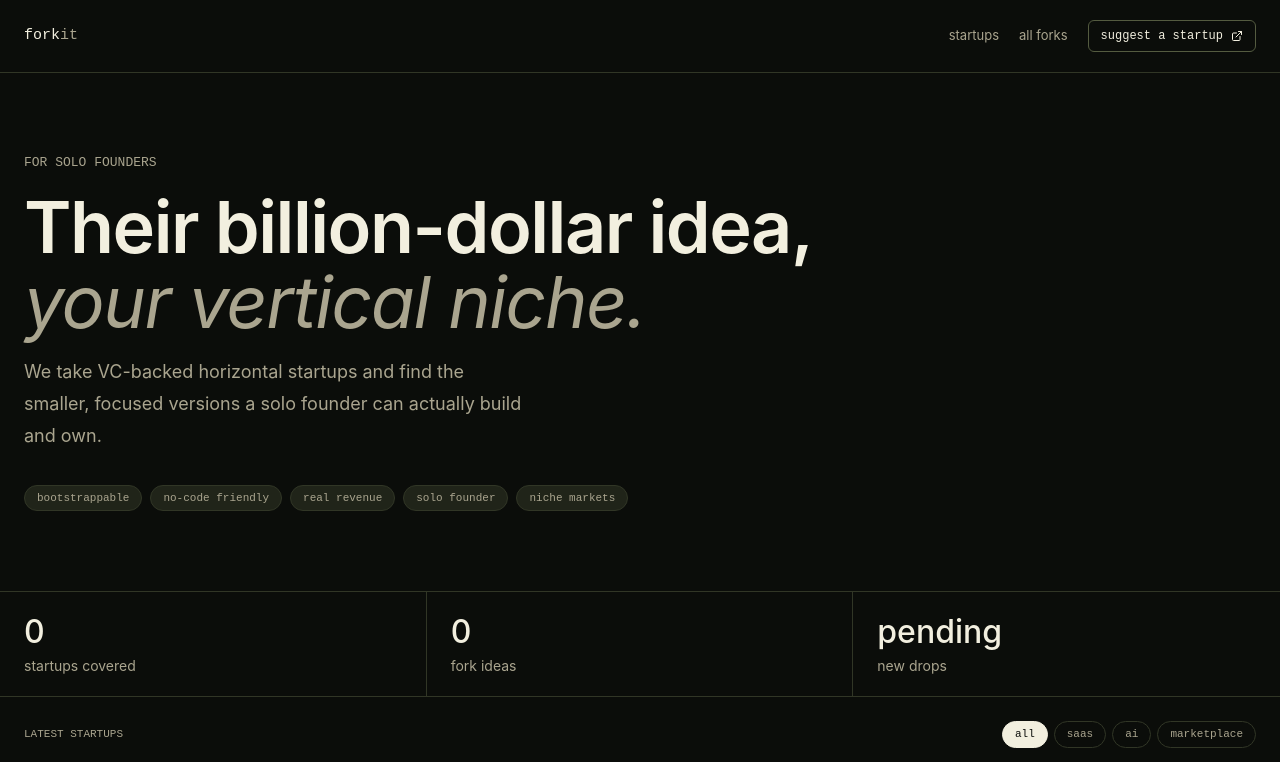
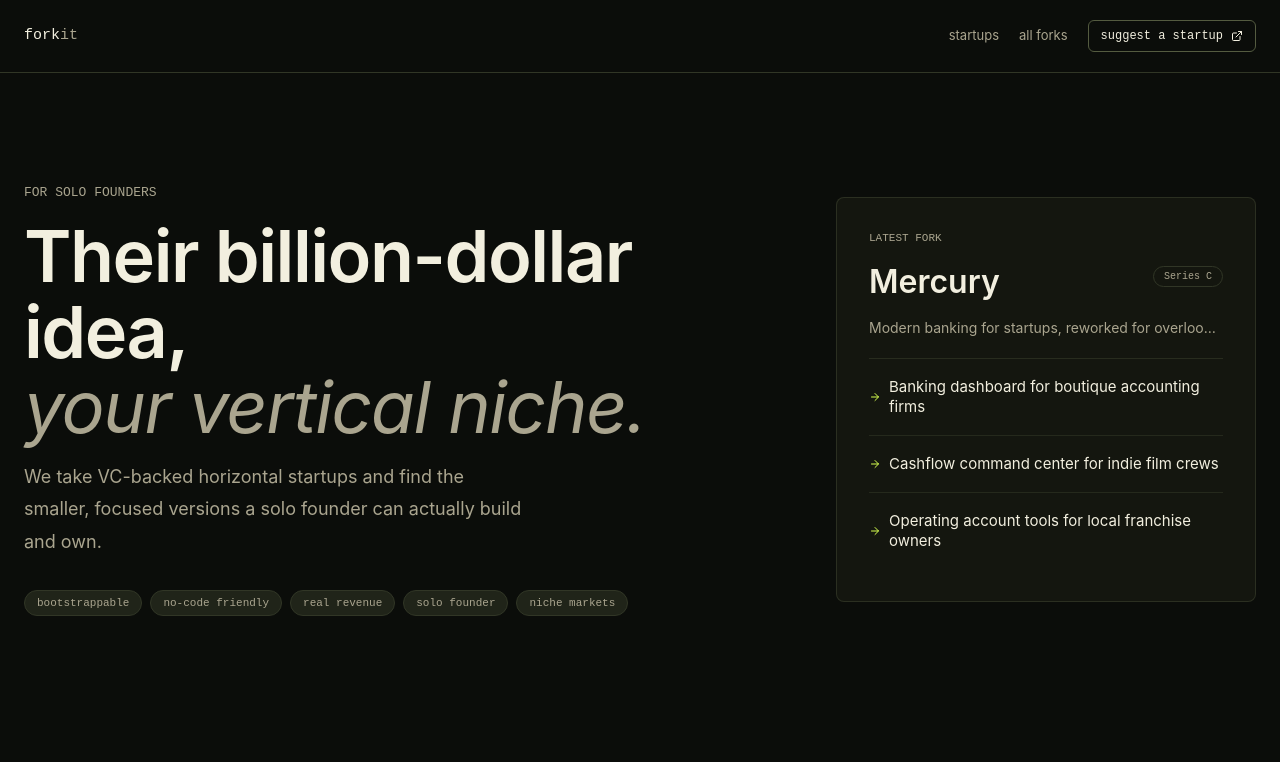
Before and after one commit to Zabau11/forkit, a Next.js app: page / in a window 1280 px wide. Shown: the top 762 px of the page. Built offline with nearby package versions, Linux system fonts and the light colour scheme; no server answers; the database is empty.

Commit message:
added latest fork card on the first viewport and made it responsive for smaller screens

```diff
--- a/src/app/page.tsx
+++ b/src/app/page.tsx
@@ -1,10 +1,11 @@
 import Link from "next/link";
-import { ExternalLink } from "lucide-react";
+import { ArrowRight, ExternalLink } from "lucide-react";
 
 import { StartupCard } from "@/components/startup-card";
 import { SubmitStartupForm } from "@/components/submit-startup-form";
 import { Badge } from "@/components/ui/badge";
 import { buttonVariants } from "@/components/ui/button";
+import { Card, CardContent, CardHeader, CardTitle } from "@/components/ui/card";
 import {
   categoryFilters,
   getLandingPageData,
@@ -28,6 +29,18 @@ const heroTags = [
   "niche markets",
 ];
 
+const latestFork = {
+  startupName: "Mercury",
+  slug: "mercury",
+  fundingRound: "Series C",
+  description: "Modern banking for startups, reworked for overlooked niches.",
+  forkIdeas: [
+    "Banking dashboard for boutique accounting firms",
+    "Cashflow command center for indie film crews",
+    "Operating account tools for local franchise owners",
+  ],
+};
+
 export default async function Home({ searchParams }: HomeProps) {
   const params = await searchParams;
   const activeCategory = normalizeCategory(params.category);
@@ -49,8 +62,8 @@ export default async function Home({ searchParams }: HomeProps) {
   ];
 
   return (
-    <main className="min-h-screen bg-background text-foreground">
-      <nav className="flex items-center justify-between border-b border-border px-6 py-5">
+    <main className="relative min-h-screen bg-background text-foreground">
+      <nav className="absolute inset-x-0 top-0 z-10 flex items-center justify-between border-b border-border px-6 py-5">
         <Link href="/" className="font-mono text-[15px] font-medium">
           fork<span className="text-muted-foreground">it</span>
         </Link>
@@ -80,7 +93,9 @@ export default async function Home({ searchParams }: HomeProps) {
         </div>
       </nav>
 
-      <section className="border-b border-border px-6 py-20">
+      <section className="flex h-screen flex-col justify-center border-b border-border px-6">
+        <div className="grid w-full items-center gap-12 md:grid-cols-[minmax(0,1fr)_420px]">
+          <div>
             <div className="font-mono text-[13px] uppercase text-muted-foreground">
               for solo founders
             </div>
@@ -92,8 +107,8 @@ export default async function Home({ searchParams }: HomeProps) {
               </em>
             </h1>
             <p className="mt-4 max-w-[500px] text-lg leading-[1.8] text-muted-foreground">
-          We take VC-backed horizontal startups and find the smaller, focused
-          versions a solo founder can actually build and own.
+              We take VC-backed horizontal startups and find the smaller,
+              focused versions a solo founder can actually build and own.
             </p>
             <div className="mt-8 flex flex-wrap gap-2">
               {heroTags.map((tag) => (
@@ -105,6 +120,54 @@ export default async function Home({ searchParams }: HomeProps) {
                   {tag}
                 </Badge>
               ))}
+            </div>
+          </div>
+
+          <Link
+            href={`/startups/${latestFork.slug}`}
+            aria-label={`View ${latestFork.startupName} detail page`}
+            className="group hidden w-[420px] self-center rounded-lg outline-none focus-visible:ring-[3px] focus-visible:ring-ring/50 md:block"
+          >
+            <Card className="min-h-[380px] w-[420px] gap-0 rounded-lg border-border/80 bg-card p-8 shadow-none transition-colors group-hover:cursor-pointer group-hover:bg-secondary/80">
+              <CardHeader className="gap-5 p-0">
+                <div className="font-mono text-[11px] uppercase text-muted-foreground">
+                  latest fork
+                </div>
+                <div className="flex items-start justify-between gap-4">
+                  <CardTitle className="text-[32px] font-semibold leading-none">
+                    {latestFork.startupName}
+                  </CardTitle>
+                  <Badge
+                    variant="outline"
+                    className="rounded-full px-2.5 py-0.5 font-mono text-[10px] font-normal text-muted-foreground"
+                  >
+                    {latestFork.fundingRound}
+                  </Badge>
+                </div>
+                <p className="truncate text-sm text-muted-foreground">
+                  {latestFork.description}
+                </p>
+              </CardHeader>
+              <CardContent className="p-0 pt-5">
+                <div className="border-t border-border/70">
+                  {latestFork.forkIdeas.map((idea) => (
+                    <div
+                      key={idea}
+                      className="flex items-center gap-2 border-b border-border/60 py-[18px] last:border-b-0"
+                    >
+                      <ArrowRight
+                        className="size-3 shrink-0 text-primary"
+                        aria-hidden="true"
+                      />
+                      <span className="text-[15px] leading-5 text-card-foreground">
+                        {idea}
+                      </span>
+                    </div>
+                  ))}
+                </div>
+              </CardContent>
+            </Card>
+          </Link>
         </div>
       </section>
 
```
Lines whose indentation alone changed are shown as unchanged.
